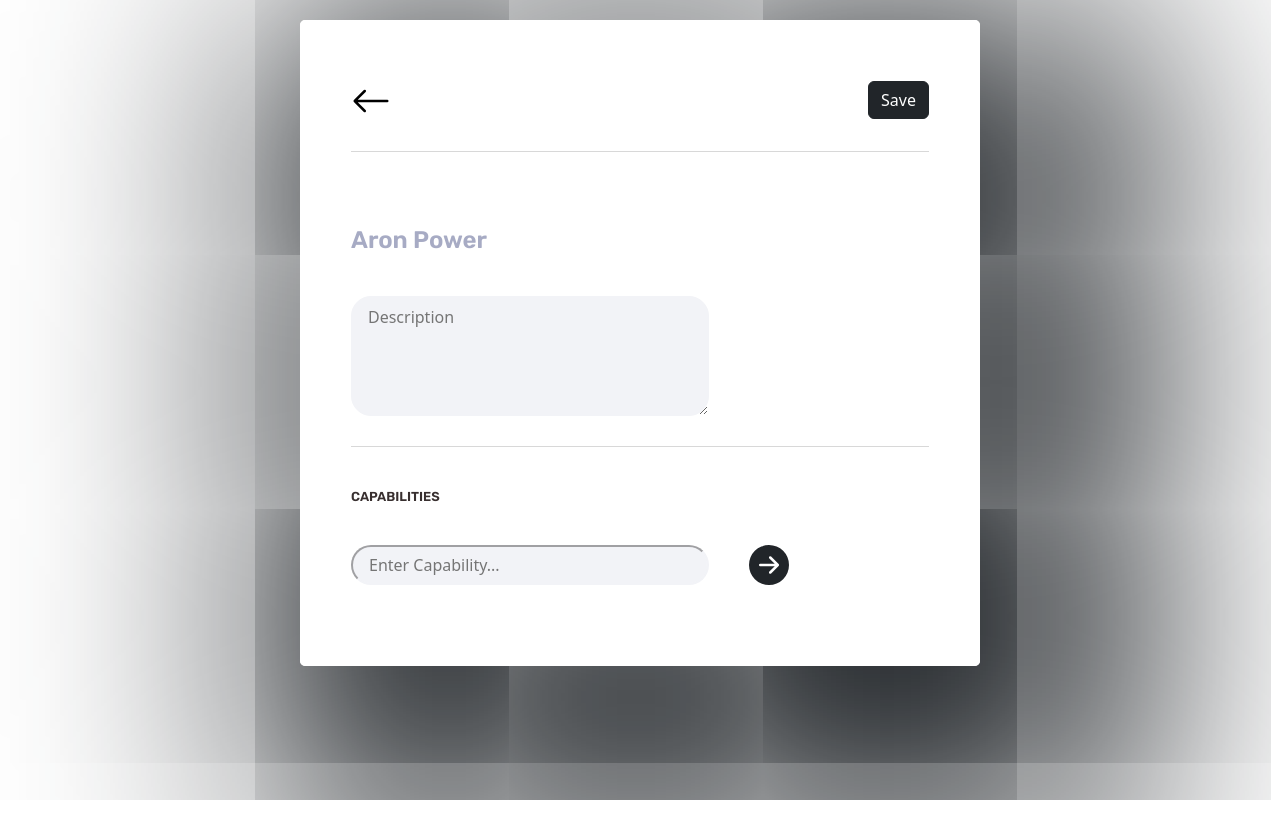
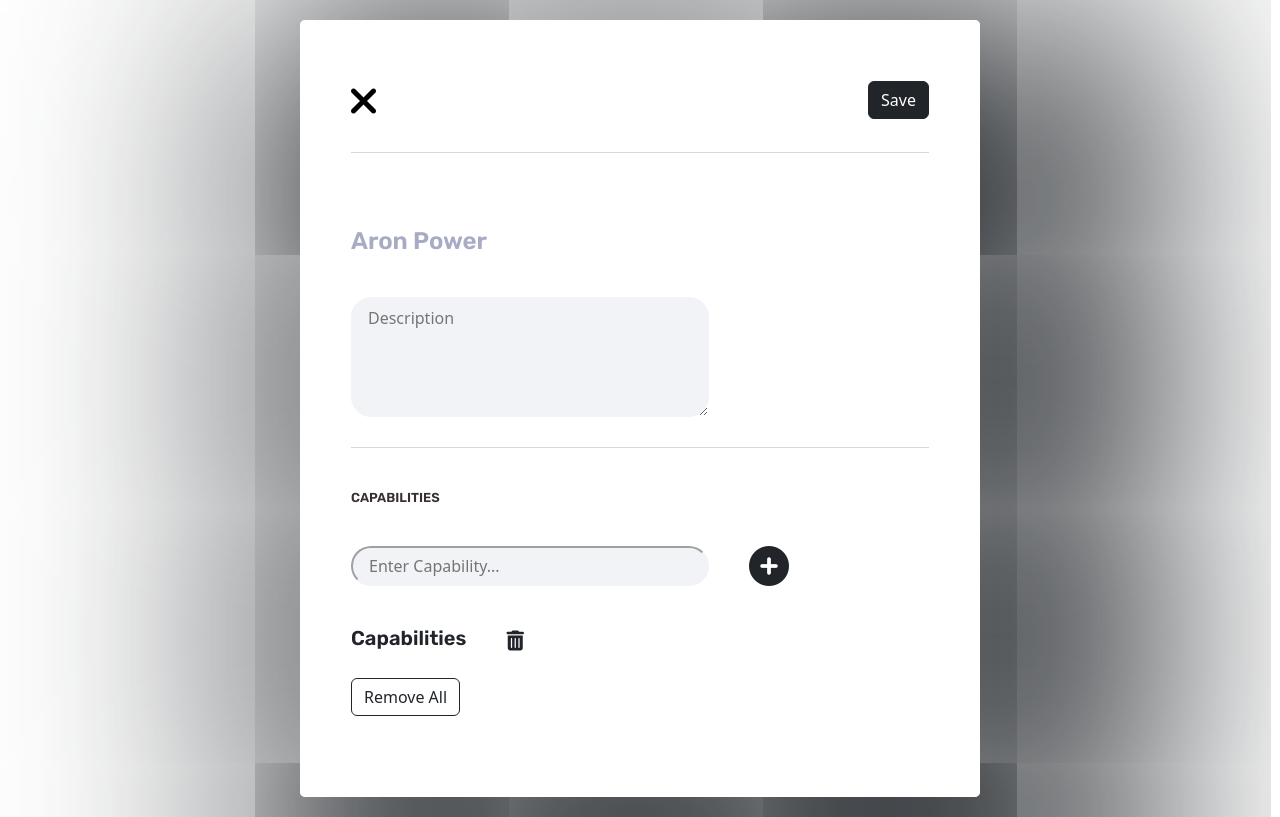
Before and after one commit to BishalAshiq/frontend-assign-genaral, a React (Create React App) app: page /activePageOne in a window 1280 px wide. Built offline with nearby package versions, Linux system fonts and the light colour scheme; a web font is replaced by a local one.

Commit message:
updated more items

```diff
--- a/public/index.html
+++ b/public/index.html
@@ -10,6 +10,10 @@
       content="Web site created using create-react-app"
     />
     <link rel="apple-touch-icon" href="%PUBLIC_URL%/logo192.png" />
+    <link
+      rel="stylesheet"
+      href="https://cdnjs.cloudflare.com/ajax/libs/font-awesome/6.2.0/css/all.min.css"
+    />
     <!--
       manifest.json provides metadata used when your web app is installed on a
       user's mobile device or desktop. See https://developers.google.com/web/fundamentals/web-app-manifest/
@@ -24,6 +28,7 @@
       work correctly both with client-side routing and a non-root public URL.
       Learn how to configure a non-root public URL by running `npm run build`.
     -->
+
     <title>Qualify</title>
   </head>
   <body>
--- a/src/App.js
+++ b/src/App.js
@@ -9,9 +9,6 @@ function App() {
         <Routes>
         <Route path="/" element={<Home />} />
          <Route path="/activePageOne" element={<ActivePageOne/>} />
-        {/*<Route path="/register" element={<Register />} />
-        <Route path="/login" element={<Login />} />
-        <Route path="/appointment" element={<Appointment />} /> */}
         <Route />
       </Routes>
     </div>
--- a/src/Components/CreatingActivity/ActivePageOne.css
+++ b/src/Components/CreatingActivity/ActivePageOne.css
@@ -50,6 +50,10 @@
   border-bottom: 1px solid rgb(216, 216, 216);
   padding-bottom: 30px;
 }
+
+
+/* Capabilities */
+
 .cap-h6 {
   width: 88px;
   height: 20px;
@@ -83,3 +87,17 @@
     margin-top: 30px;
     margin-right: 40px;
 }
+.Each-Items{
+  margin-top: 40px;
+  display: flex;
+  align-items: center;
+  text-align: center;
+  flex-direction: row;
+  align-items: flex-start;
+  font-family: "Rubik";
+  font-style: normal;
+  font-weight: 300;
+}
+.del-items{
+  margin-top: 20px;
+}
--- a/src/Components/CreatingActivity/ActivePageOne.js
+++ b/src/Components/CreatingActivity/ActivePageOne.js
@@ -1,18 +1,18 @@
 import React from "react";
 import { Button } from "react-bootstrap";
-import { ArrowLeft, ArrowRightCircleFill } from "react-bootstrap-icons";
 import "./ActivePageOne.css";
 import { NavLink } from "react-router-dom";
+import CapabilitiesInp from "./CapabilitiesInp";
 
 const ActivePageOne = () => {
   return (
     <div className="activePageOne">
       <div className="activePage-header">
         <NavLink to="/">
-          <ArrowLeft color="black" size={40} />
+        <i className="fa-solid fa-xmark" style={{ fontSize: 40, color: "black"}}></i>
         </NavLink>
         <NavLink to="/">
-        <Button variant="dark">Save</Button>
+          <Button variant="dark">Save</Button>
         </NavLink>
       </div>
       <div className="name-area">
@@ -29,13 +29,8 @@ const ActivePageOne = () => {
       <div>
         <h6 className="cap-h6">CAPABILITIES</h6>
       </div>
-      <div className="cap">
-        <input
-           type="text"
-           placeholder="Enter Capability..."
-           className="text-cap"/>
-        <ArrowRightCircleFill style={{marginTop: 30}} size={40}/>
-
+      <div>
+        <CapabilitiesInp />
       </div>
     </div>
   );
--- /dev/null
+++ b/src/Components/CreatingActivity/CapabilitiesInp.js
@@ -0,0 +1,39 @@
+import React from "react";
+import { Button } from "react-bootstrap";
+import "./ActivePageOne.css";
+import { useState } from "react";
+
+function CapabilitiesInp() {
+    const[inputData, setInputData]= useState('');
+  return (
+    <>
+      <div className="cap">
+        <input
+          type="text"
+          placeholder="Enter Capability..."
+          className="text-cap"
+        />
+        <i
+          className="fa-solid fa-circle-plus add-btn"
+          title="Add-Items"
+          style={{ marginTop: 30, fontSize: 40, cursor:"pointer" }}
+        ></i>
+      </div>
+      <div className="Add-Items">
+        <div className="Each-Items">
+          <h5>Capabilities</h5>
+          <i
+            class="fa-solid fa-trash-alt add-btn"
+            title="Delete-Items"
+            style={{ fontSize: 20, marginLeft: 40, marginTop: 5, cursor:"pointer" }}
+          ></i>
+        </div>
+        <div className="del-items">
+            <Button variant="outline-dark">Remove All</Button>
+        </div>
+      </div>
+    </>
+  );
+}
+
+export default CapabilitiesInp;
```
